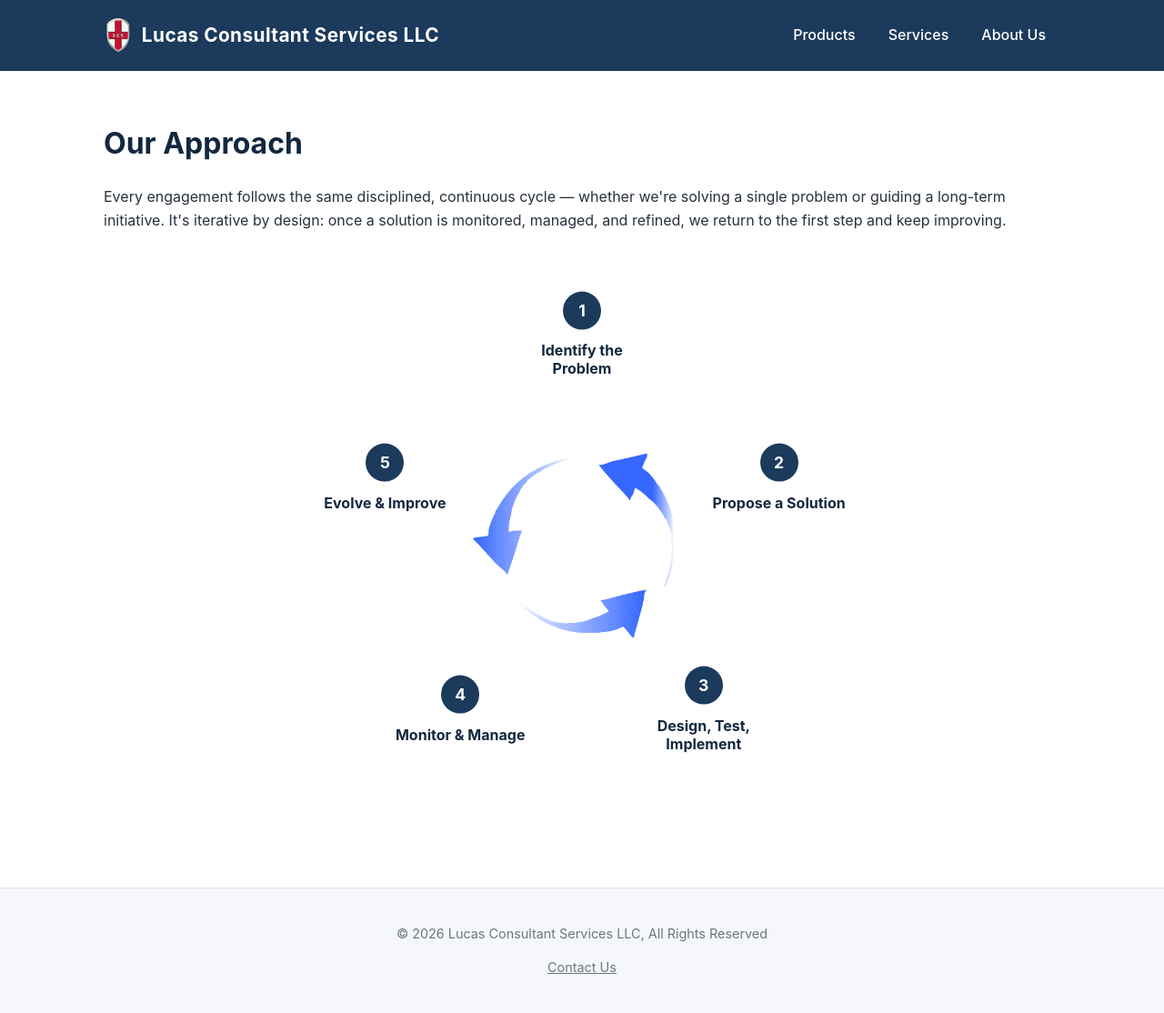
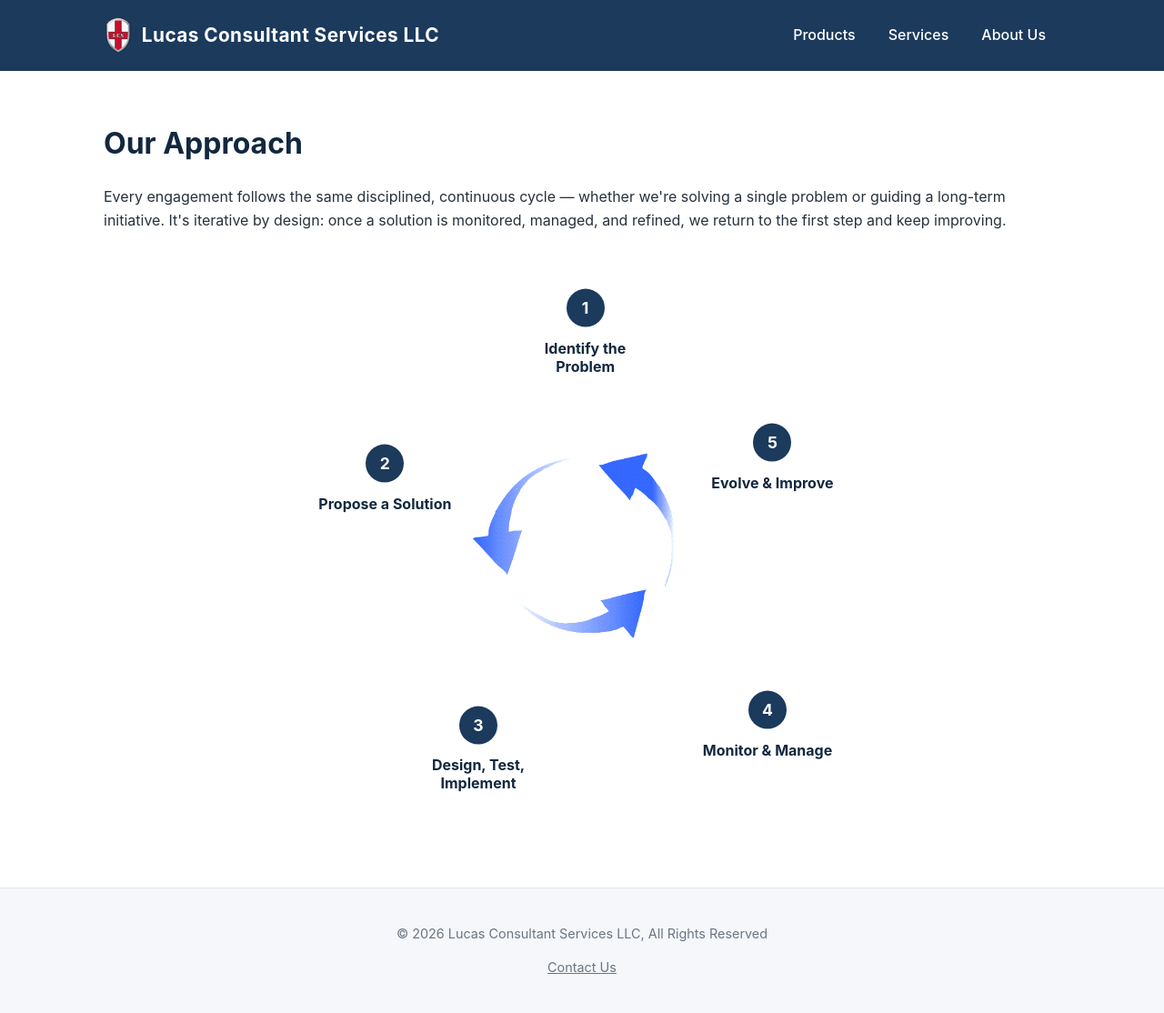
Before and after one commit to DrColorado/lucas-consulting-site, a Jekyll site: the page built from lucas-consulting-site/about/approach.md, in a window 1280 px wide. Shown: the whole page at 91% size. Built offline with Jekyll 4.4.1, drawn with Linux system fonts in a browser that asks for light colours.

Commit message:
Update style.css

```diff
--- a/lucas-consulting-site/assets/css/style.css
+++ b/lucas-consulting-site/assets/css/style.css
@@ -541,11 +541,11 @@ h1, h2, h3 { color: var(--color-primary-dark); }
   text-align: center;
   transform: translate(-50%, -50%);
 }
-.step-1 { left: 50%;    top: 12%; }
-.step-2 { left: 86.1%;  top: 38.3%; }
-.step-3 { left: 72.3%;  top: 80.7%; }
-.step-4 { left: 27.7%;  top: 80.7%; }
-.step-5 { left: 13.9%;  top: 38.3%; }
+.step-1 { left: 50.6%;  top: 11.6%; }
+.step-2 { left: 13.9%;  top: 38.4%; }
+.step-3 { left: 31%;    top: 88%; }
+.step-4 { left: 84%;    top: 83.6%; }
+.step-5 { left: 84.9%;  top: 34.6%; }
 .step-number {
   display: inline-flex;
   align-items: center;
```
